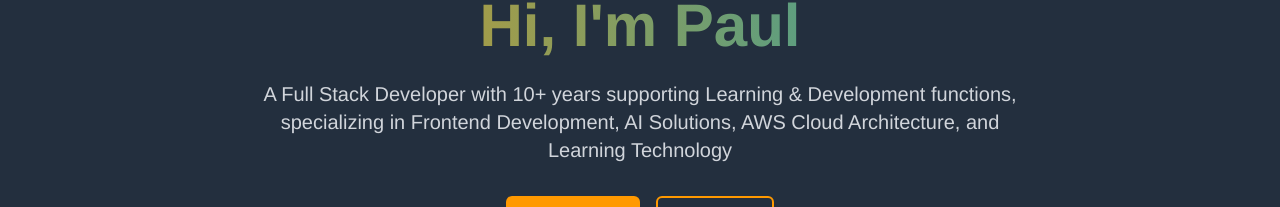
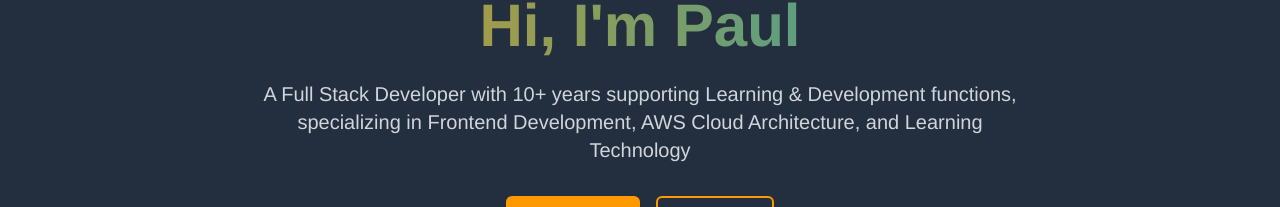
Before and after one commit to Pawly87/portfolioSite, a React (Create React App) app: page / in a window 1280 px wide. Shown: the part 180-387 px from the top of the page. Built offline with nearby package versions, Linux system fonts and the light colour scheme; no server answers; what aws-amplify would draw is missing.

Commit message:
tweaked homepage text and testing CI/CD

```diff
--- a/src/pages/HomePage.js
+++ b/src/pages/HomePage.js
@@ -24,8 +24,7 @@ const HomePage = () => {
 
           <motion.div variants={fadeInUp}>
             <p className="text-center text-xl text-gray-300 max-w-3xl mx-auto mt-4">
-              A Full Stack Developer with 10+ years supporting Learning & Development functions, specializing in Frontend Development, AI Solutions,
-              AWS Cloud Architecture, and Learning Technology
+              A Full Stack Developer with 10+ years supporting Learning & Development functions, specializing in Frontend Development, AWS Cloud Architecture, and Learning Technology
             </p>
           </motion.div>
 
```
